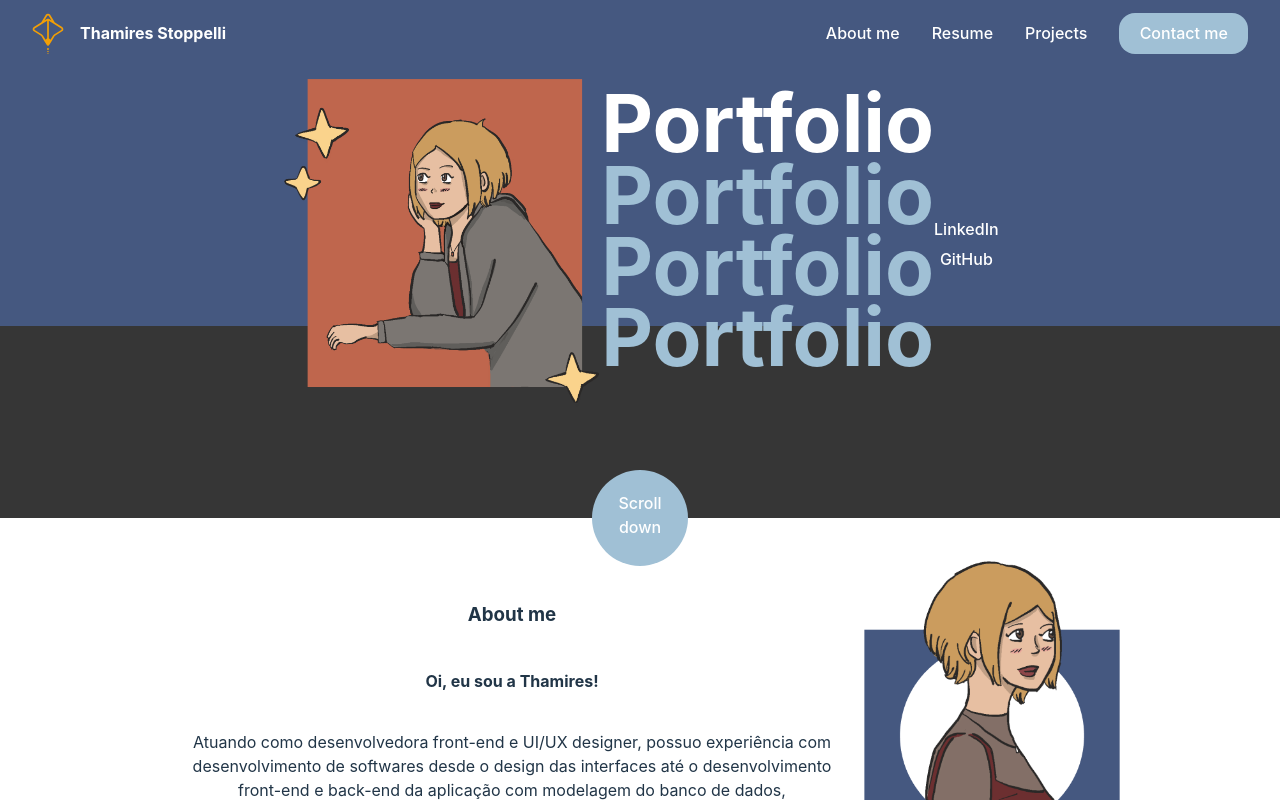
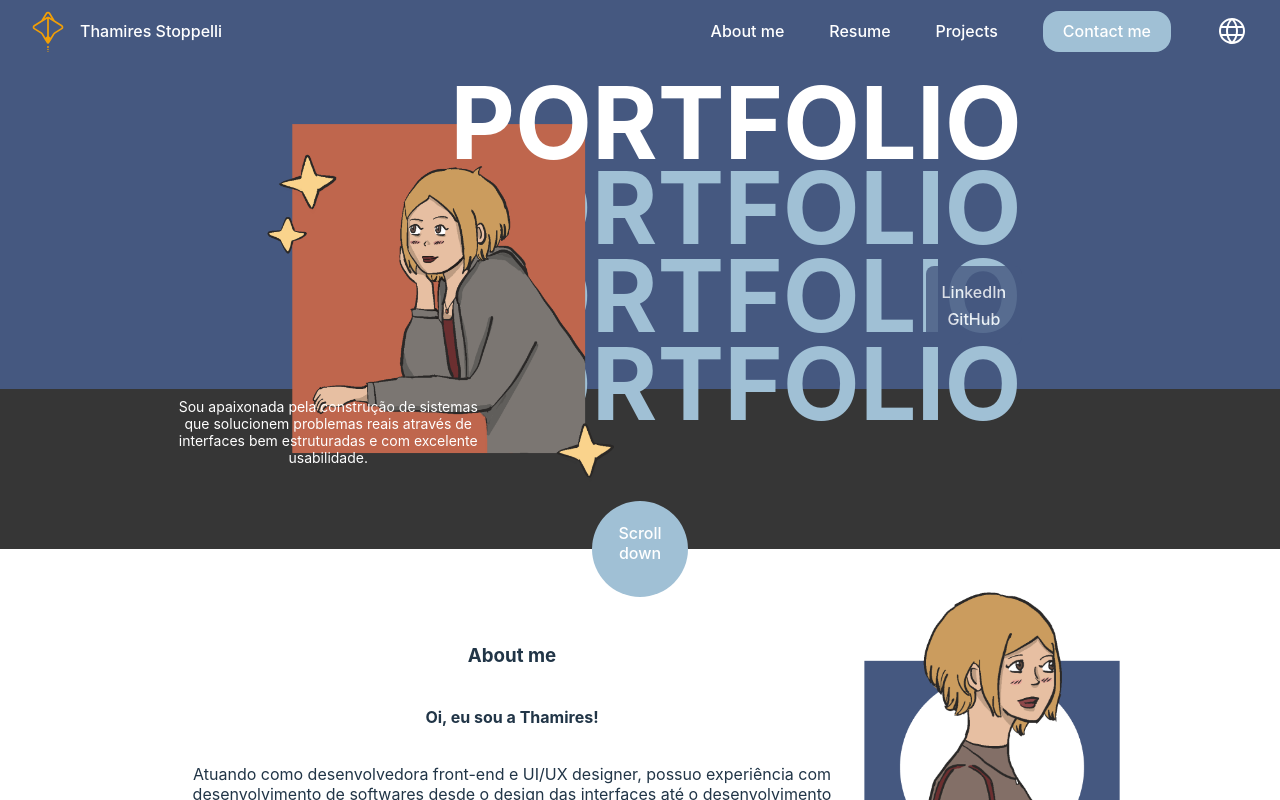
Before and after one commit to ThamiStoppelli/Portfolio, a React (Vite) app: page / in a window 1280 px wide. Shown: the top 800 px of the page. Built offline with nearby package versions, Linux system fonts and the light colour scheme.

Commit message:
working on cover title

```diff
--- a/src/components/AboutMe.jsx
+++ b/src/components/AboutMe.jsx
@@ -6,6 +6,16 @@ import './AboutMe.css'
 function AboutMe() {
     const [greeting, setGreeting] = useState("Oi, eu sou a Thamires!");
     const [description, setDescription] = useState("Atuando como desenvolvedora front-end e UI/UX designer, possuo experiência com desenvolvimento de softwares desde o design das interfaces até o desenvolvimento front-end e back-end da aplicação com modelagem do banco de dados, destacando habilidades com ReactJS, TDD, consumo de APIs e responsividade.");
+
+    const handleChangeLanguage = ({language}) => {
+      if(language == 'pt') {
+        setGreeting("Oi, eu sou a Thamires!");
+        setDescription("Atuando como desenvolvedora front-end e UI/UX designer, possuo experiência com desenvolvimento de softwares desde o design das interfaces até o desenvolvimento front-end e back-end da aplicação com modelagem do banco de dados, destacando habilidades com ReactJS, TDD, consumo de APIs e responsividade.");
+      } else if (language == 'en') {
+        setGreeting("Hi, I'm Thamires!");
+        setDescription("As a versatile professional with expertise in both front-end development and UI/UX design, I have hands-on experience throughout the entire software development lifecycle, from user interface design to database modeling and web development. My skills include proficiency in ReactJS, TDD, APIs, responsive design, UX research, UI/UX design and usability testing.");
+      }
+    }
 
   return (
     <div className='aboutme-container'>
@@ -18,6 +28,10 @@ function AboutMe() {
       <div>
         <img src={image} alt='imagem'></img>
       </div>
+      {/* adicionar funcionalidade de traduzir
+      dropdown opcoes de idiomas
+      onClick={handleChangeLanguage(evt)}
+      */}
     </div>
   )
 }
--- a/src/components/Cover.css
+++ b/src/components/Cover.css
@@ -1,3 +1,19 @@
+.cover-container {
+    background-color: #455880;
+}
+
+.cover-container .title-portfolio {
+    position: relative;
+    margin-top: -4.2rem;
+    margin-bottom: -8rem;
+    margin-left: 12rem;
+    z-index: 10;
+}
+
+.cover-container .title-portfolio h1 {
+    color: #fff;
+    font-size: 100px;
+}
 
 .cover-container .cover {
     background-color: #455880;
@@ -5,24 +21,33 @@
     flex-direction: row;
     align-items: center;
     justify-content: center;
+    margin-right: 5.6rem;
 }
 
-.cover-container .cover .title-portfolio {
-    margin-bottom: 1rem;
+.cover-container .cover .quote {
+    width: 20rem;
+    margin-top: 16rem;
+    margin-right: -14rem;
+    z-index: 6;
 }
 
-.cover-container .cover h1, h2 {
-    font-size: 5rem;
-    line-height: 5px;
+.cover-container .cover .quote p {
+    color: #fff;
+    font-size: 14px;
 }
 
-.cover-container .cover h1 {
-    color: #fff;
+.cover-container .cover .subtitle-portfolio {
+    margin-bottom: 1rem;
+    margin-left: -10rem;
+    z-index: 2;
 }
 
 .cover-container .cover h2 {
     color: #A0C0D5;
+    font-size: 100px;
+    line-height: 5px;
 }
+
 
 .cover-container .cover .links {
     display: flex;
@@ -31,11 +56,20 @@
     justify-content: center;
     color: #fff;
     background-color: #455880;
+    opacity: 0.8;
+    /* background-color: #D9D9D9; */
     gap: 0.4rem;
+    margin-top: 0.2rem;
+    margin-left: -6rem;
+    padding: 1rem;
+    border-radius: 8px;
+    z-index: 8;
 }
 
 .cover-container .cover img {
-    width: 20em;
+    width: 22em;
+    z-index: 4;
+    margin-right: -0.4rem;
 }
 
 .cover-container .circle-container .circle {
@@ -60,6 +94,6 @@
     justify-content:flex-end;
     background: #363636;
     width: 100%;
-    height: 12rem;
+    height: 10rem;
     margin-top: -6rem;
 }
--- a/src/components/Cover.jsx
+++ b/src/components/Cover.jsx
@@ -7,13 +7,18 @@ function Cover() {
 
   return (
     <div className='cover-container'>
+        <div className='title-portfolio'>
+            <h1>PORTFOLIO</h1>
+        </div>
         <div className='cover'>
+            <div className='quote'>
+                <p>Sou apaixonada pela construção de sistemas que solucionem problemas reais através de interfaces bem estruturadas e com excelente usabilidade.</p>
+            </div>
             <img src={image} alt='imagem'></img>
-            <div className='title-portfolio'>
-                <h1 className='first-title'>Portfolio</h1>
-                <h2>Portfolio</h2>
-                <h2>Portfolio</h2>
-                <h2>Portfolio</h2>
+            <div className='subtitle-portfolio'>
+                <h2>PORTFOLIO</h2>
+                <h2>PORTFOLIO</h2>
+                <h2>PORTFOLIO</h2>
             </div>
             <div className='links'>
                 <a href='https://www.linkedin.com/in/thamires-stoppelli-6ab51a175/'>LinkedIn</a>
--- a/src/components/Header.css
+++ b/src/components/Header.css
@@ -13,11 +13,11 @@
     flex-direction: row;
     align-items: center;
     justify-content: center;
-    gap: 2rem;
+    gap: 2.8rem;
     color: #fff
 }
 
-.navigation button {
+.header-container .navigation button {
     outline: none;
     color: #fff;
     background-color: #A0C0D5;
@@ -32,7 +32,7 @@
 
 }
 
-.logo {
+.header-container .logo {
     display: flex;
     flex-direction: row;
     align-items: center;
@@ -40,6 +40,17 @@
     gap: 1rem
 }
 
-.logo img {
+.header-container .logo img {
     width: 2rem;
 }
+
+.header-container .logo h4 {
+    font-weight: 500;
+}
+
+.header-container .navigation img {
+    width: 2rem;
+    cursor: pointer;
+}
+
+/* adicionar hovers */
--- a/src/components/Header.jsx
+++ b/src/components/Header.jsx
@@ -1,5 +1,8 @@
 import React from 'react'
+
 import logo from '../assets/logo TS.svg'
+import globe from '../assets/globe.svg'
+
 import './Header.css'
 
 function Header() {
@@ -14,6 +17,7 @@ function Header() {
         <a href="#resume">Resume</a>
         <a href="#projects">Projects</a>
         <button>Contact me</button>
+        <img src={globe} alt="idiomas"></img>
       </div>
     </div>
   )
--- a/src/index.css
+++ b/src/index.css
@@ -1,16 +1,9 @@
 :root {
   font-family: Inter, system-ui, Avenir, Helvetica, Arial, sans-serif;
-  line-height: 1.5;
-  font-weight: 400;
-
-  color-scheme: light dark;
-  color: rgba(255, 255, 255, 0.87);
-  background-color: #242424;
-
-  font-synthesis: none;
+  /* font-synthesis: none;
   text-rendering: optimizeLegibility;
   -webkit-font-smoothing: antialiased;
-  -moz-osx-font-smoothing: grayscale;
+  -moz-osx-font-smoothing: grayscale; */
 }
 
 a {
@@ -32,22 +25,6 @@ body {
   min-height: 100vh;
 }
 
-/* h1 {
-  font-size: 3.2em;
-  line-height: 1.1;
-} */
-
-/* button {
-  border-radius: 8px;
-  border: 1px solid transparent;
-  padding: 0.6em 1.2em;
-  font-size: 1em;
-  font-weight: 500;
-  font-family: inherit;
-  background-color: #1a1a1a;
-  cursor: pointer;
-  transition: border-color 0.25s;
-} */
 button:hover {
   border-color: #646cff;
 }
```
Also changed, not shown: src/assets/globe.svg (added), src/assets/thami1.png.
